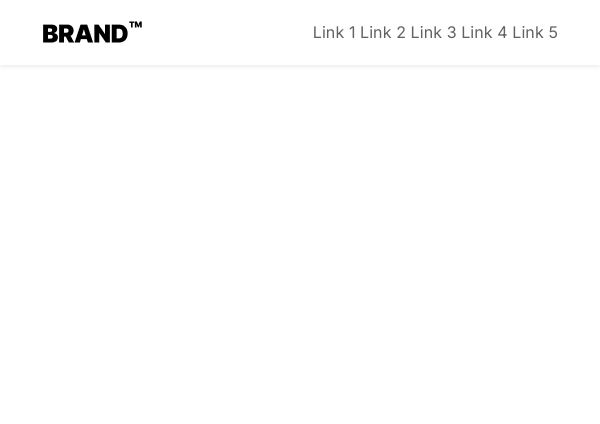
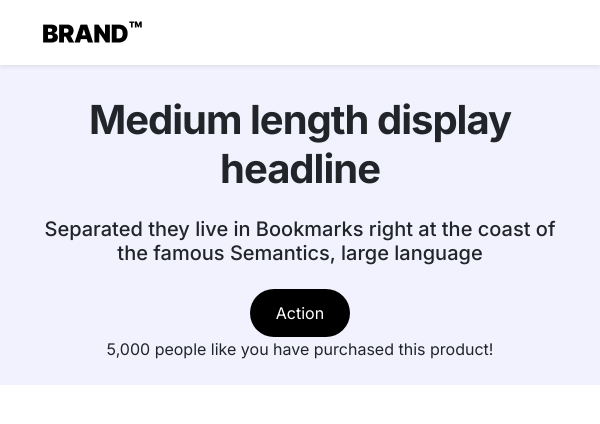
Before and after one commit to rkarmadhn/Slice-Figma-1, a plain HTML site: page index.html in a window 600 px wide. Drawn offline with nearby package versions, Linux system fonts and the light colour scheme.

Commit message:
Menambah Hero Section

```diff
--- a/index.html
+++ b/index.html
@@ -13,8 +13,24 @@
     <title>Hello, world!</title>
   </head>
   <body>
-    <nav id="navbar">
-    </nav>
+    <nav id="navbar"></nav>
+    <div class="hero-section">
+      <div class="container">
+        <div class="row">
+          <div class="col-lg-6 col-md-12 col-sm-12">
+            <div class="hero-section-text">
+              <h1 class="hero-section-title">Medium length display headline</h1>
+              <h5>Separated they live in Bookmarks right at the coast of the famous Semantics, large language</h5>
+              <div class="head-group">
+                <a href="http://" class="btn-custom">Action</a>
+                <p class="m-0">5,000 people like you have purchased this product!</p>
+              </div>
+            </div>
+          </div>
+          <div class="col-lg-6 col-md-12 col-sm-12"></div>
+        </div>
+      </div>
+    </div>
 
     <script src="https://cdn.jsdelivr.net/npm/bootstrap@5.0.2/dist/js/bootstrap.bundle.min.js" integrity="sha384-MrcW6ZMFYlzcLA8Nl+NtUVF0sA7MsXsP1UyJoMp4YLEuNSfAP+JcXn/tWtIaxVXM" crossorigin="anonymous"></script>
     <script src="script.js"></script>
--- a/style.css
+++ b/style.css
@@ -13,6 +13,9 @@ a {
 #navbar {
   background-color: #fff;
   box-shadow: 0 0.125rem 0.25rem rgba(0, 0, 0, 0.075) !important;
+  position: fixed;
+  top: 0;
+  width: 100%;
 }
 .links {
   font-style: medium;
@@ -22,9 +25,32 @@ button {
   border: none;
   background-color: transparent;
 }
+.display-center {
+  display: flex;
+  align-items: center;
+}
+.btn-custom {
+  width: 100px;
+  padding: 12px 24px;
+  display: flex;
+  justify-content: center;
+  align-items: center;
+  background-color: #000;
+  color: #fff;
+  border-radius: 32px;
+}
+.head-group {
+  display: flex;
+  align-items: center;
+  gap: 1rem;
+}
 
 /* X-Small devices (portrait phones, less than 576px) */
 @media (max-width: 575.98px) {
+}
+
+/* Small devices (landscape phones, less than 768px) */
+@media (max-width: 767.98px) {
   #navbar .container {
     display: flex;
     justify-content: space-between;
@@ -65,18 +91,34 @@ button {
     font-size: 24px;
     color: #161616;
   }
-}
-
-/* Small devices (landscape phones, less than 768px) */
-@media (max-width: 767.98px) {
+  .hero-section {
+    padding: 6rem 0 24px 0 !important;
+    background-color: #f2f2fe;
+  }
 }
 
 /* Medium devices (tablets, less than 992px) */
 @media (max-width: 991.98px) {
-}
-
-/* Large devices (desktops, less than 1200px) */
-@media (max-width: 1199.98px) {
+  .hero-section-title {
+    font-size: 40px !important;
+    font-weight: 900;
+    line-height: 48.5px !important;
+    text-align: center;
+  }
+  .hero-section-text h5 {
+    text-align: center;
+  }
+  .head-group {
+    display: block;
+    justify-content: center;
+    text-align: center;
+  }
+  .btn-custom {
+    margin: 0 auto;
+  }
+  .hero-section {
+    padding: 7rem 0 24px 0;
+  }
 }
 
 /* X-Large devices (large desktops, less than 1400px) */
@@ -97,13 +139,20 @@ button {
     align-items: center;
     gap: 24px;
   }
-  .btn-custom {
-    padding: 12px 24px;
-    display: flex;
-    justify-content: center;
-    align-items: center;
-    background-color: #000;
-    color: #fff;
-    border-radius: 32px;
+  .hero-section {
+    background-color: #f2f2fe;
+    padding: 8rem 0 64px 0;
+  }
+  .hero-section-text {
+    display: block;
+  }
+  .hero-section-title {
+    font-size: 56px;
+    font-weight: bold;
+    letter-spacing: -1px;
+  }
+  .hero-section-text h1,
+  .hero-section-text h5 {
+    margin-bottom: 24px;
   }
 }
```
